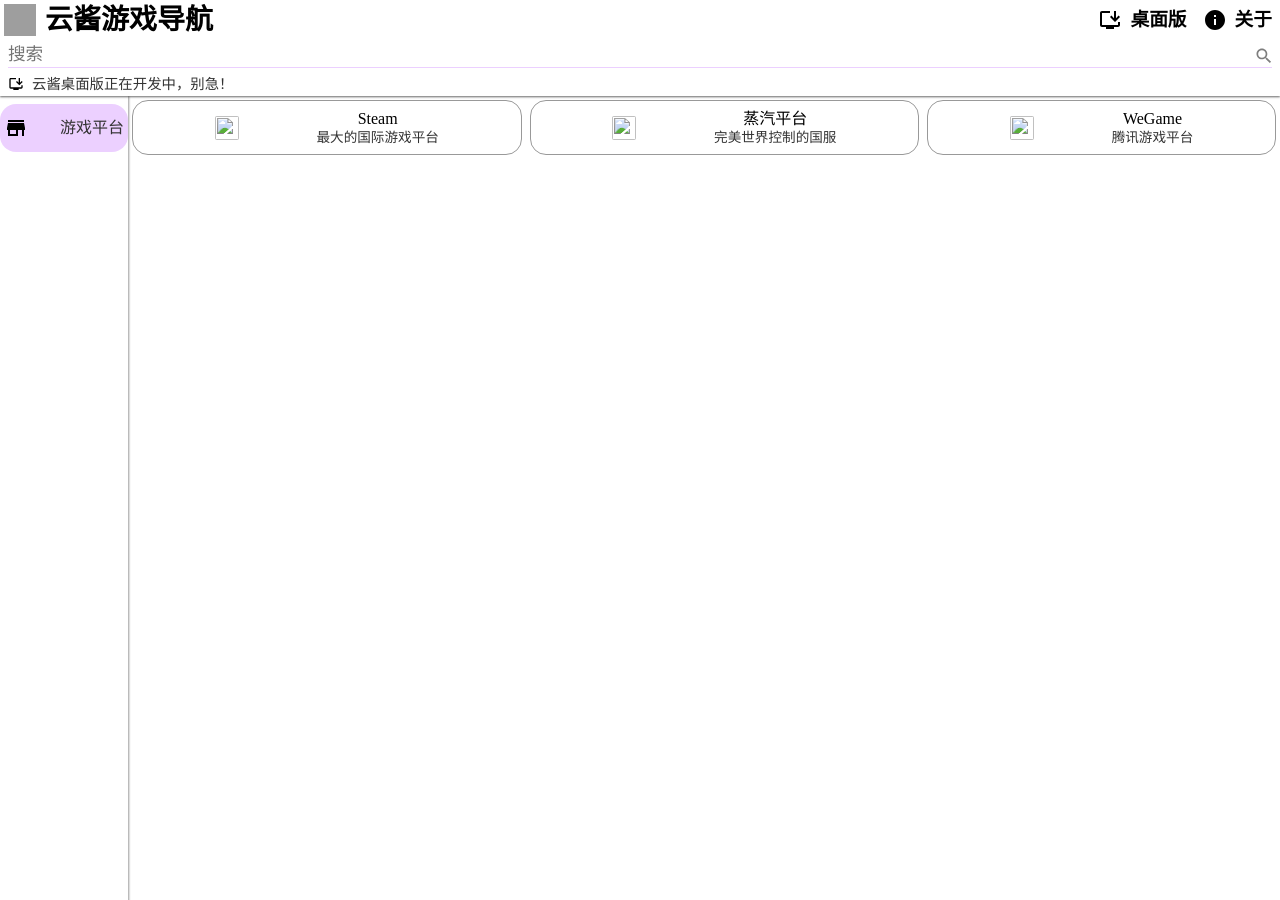
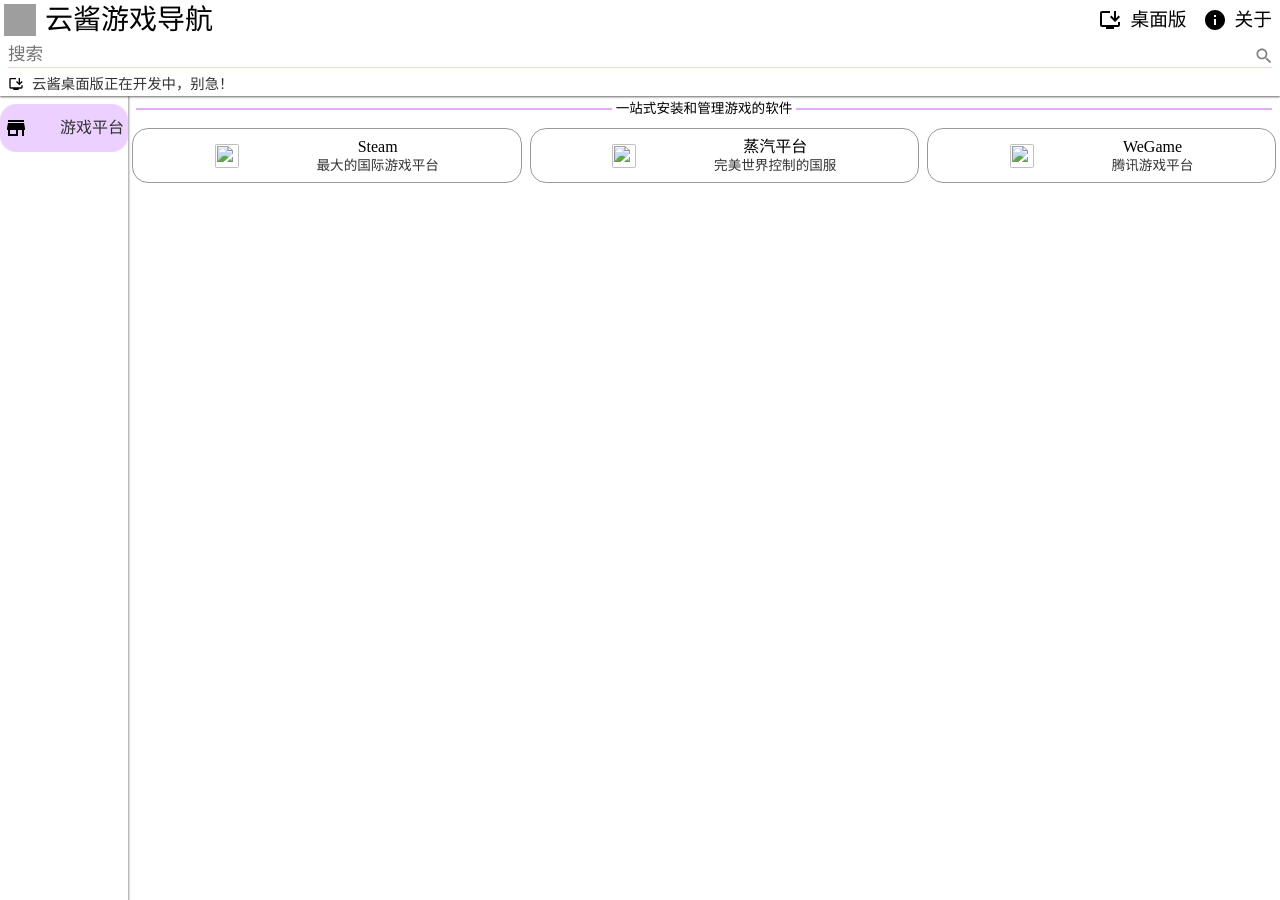
Before and after one commit to GlacierLab/KumoNavigate, a Jekyll site: the page index.html, which Jekyll copies as it is, in a window 1280 px wide. Built offline with Jekyll 4.4.1, drawn with Linux system fonts in a browser that asks for light colours; grey boxes are pictures that could not be loaded.

Commit message:
界面优化

```diff
--- a/index.html
+++ b/index.html
@@ -535,6 +535,7 @@
                 line-height: 24px;
                 margin: 8px;
                 margin-left: 0px;
+                font-weight: 500;
 
                 @media (max-width:450px) {
                     display: none;
@@ -549,6 +550,28 @@
                 background-color: rgba(0, 0, 0, 0.3);
             }
         }
+
+        hr {
+            width: 100%;
+            height: 8px;
+            color: #dfaeff;
+            overflow: visible;
+            border: none;
+            border-top: 2px solid;
+            margin: 8px;
+            margin-top: 12px;
+
+            &::after {
+                color: black;
+                font-size: .85em;
+                background-image: linear-gradient(transparent, white, white, transparent);
+                content: ' ' attr(name)' ';
+                padding: 0 4px;
+                position: relative;
+                top: -13px;
+                white-space: nowrap;
+            }
+        }
     </style>
 </head>
 
@@ -557,7 +580,7 @@
         <div class="title" style="height:40px;justify-content: space-between;">
             <div class="title">
                 <img style="width:40px;height:40px;padding:4px;" src="icon.png">
-                <H1 style="margin:5px;line-height:30px;font-size:1.75em;">云酱游戏导航</H1>
+                <H1 style="margin:5px;line-height:30px;font-size:1.75em;font-weight: 500;">云酱游戏导航</H1>
             </div>
             <div class="title">
                 <div class="titleBtn">
@@ -780,21 +803,6 @@
                         list.href = item.url;
                         item.external ? list.target = "_blank" : false;
                         list.oncontextmenu = (e) => {
-                            e.preventDefault();
-                            e.stopPropagation();
-                            const newMenu = (icon, text, click) => {
-                                const menu = document.createElement("div");
-                                menu.className = "menuItem";
-                                menu.innerHTML = `
-                                <img class="menuIcon" src="${icon}" crossorigin="anonymous" loading="lazy">
-                                <span class="menuText">${text}</span>
-                                `;
-                                menu.onclick = click;
-                                return document.getElementById("menuList").appendChild(menu);
-                            };
-                            item.deeplink ? newMenu("/img/app.svg", "唤起本地APP", () => { link(item.deeplink); }) : false;
-                            navigator.share ? newMenu("/img/share.svg", "分享", () => { navigator.share({ title: "item.title", text: item.description, url: item.url }) }) : false;
-                            Module.magicMenu.showMenu();
                         };
                         document.querySelector(".list").appendChild(list);
                     });
--- a/navigate.json
+++ b/navigate.json
@@ -12,6 +12,10 @@
             "name": "游戏平台",
             "icon": "/static/icon/store.svg",
             "sublist": [
+                {
+                    "name": "一站式安装和管理游戏的软件",
+                    "divider": true
+                },
                 {
                     "name": "Steam",
                     "icon": "https://store.steampowered.com/favicon.ico",
```
